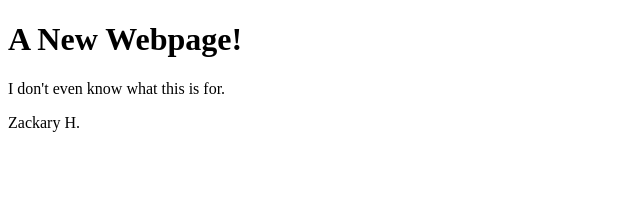
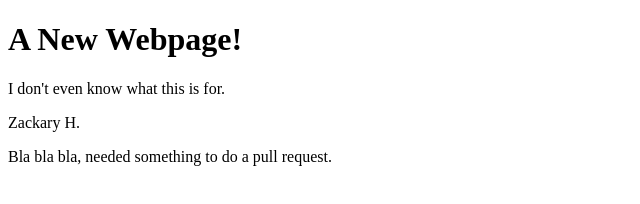
Before and after one commit to Pledien/lesson_08_hw, a plain HTML site: page index.html in a window 1280 px wide. Shown: the whole page, without its empty margins (0-640 px from the left). Drawn offline with Linux system fonts and the light colour scheme.

Commit message:
added things for the pull request

```diff
--- a/index.html
+++ b/index.html
@@ -9,5 +9,6 @@
     <h1>A New Webpage!</h1>
     <p>I don't even know what this is for.</p>
     <p>Zackary H.</p>
+    <p>Bla bla bla, needed something to do a pull request.</p>
 </body>
 </html>
```
